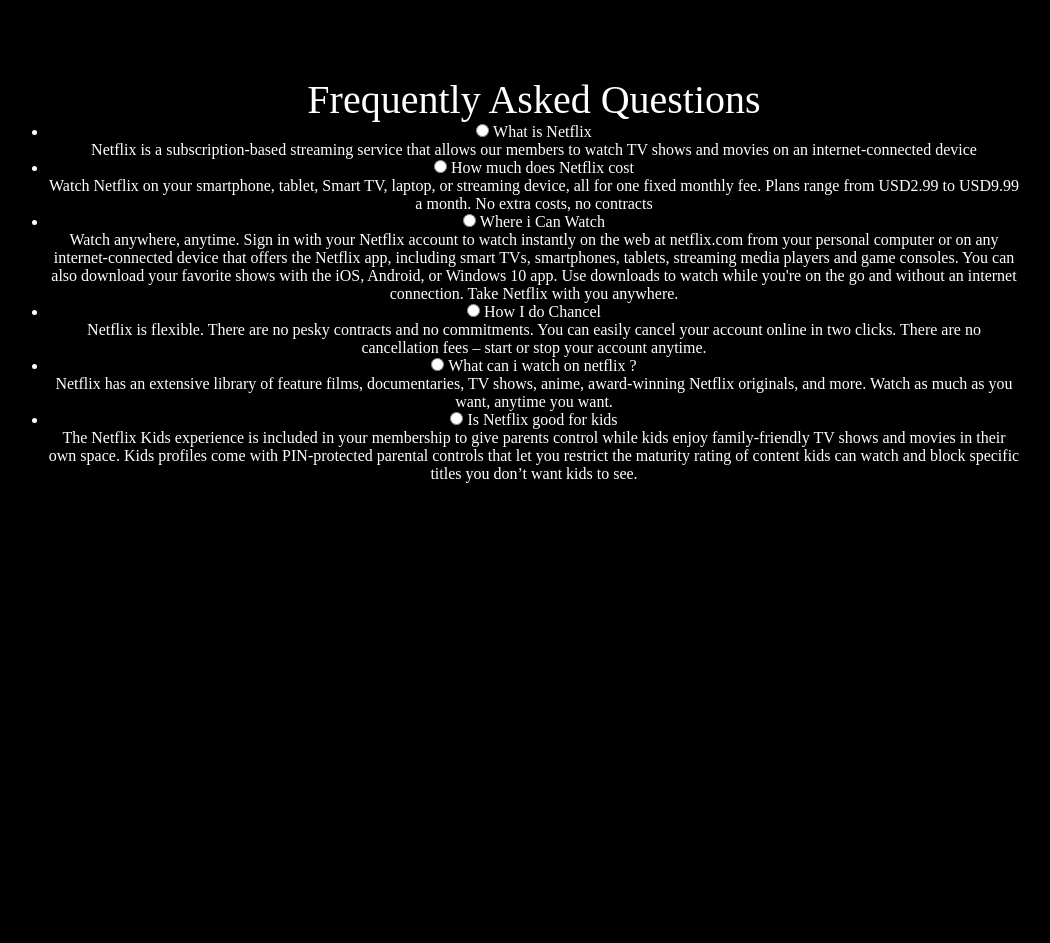
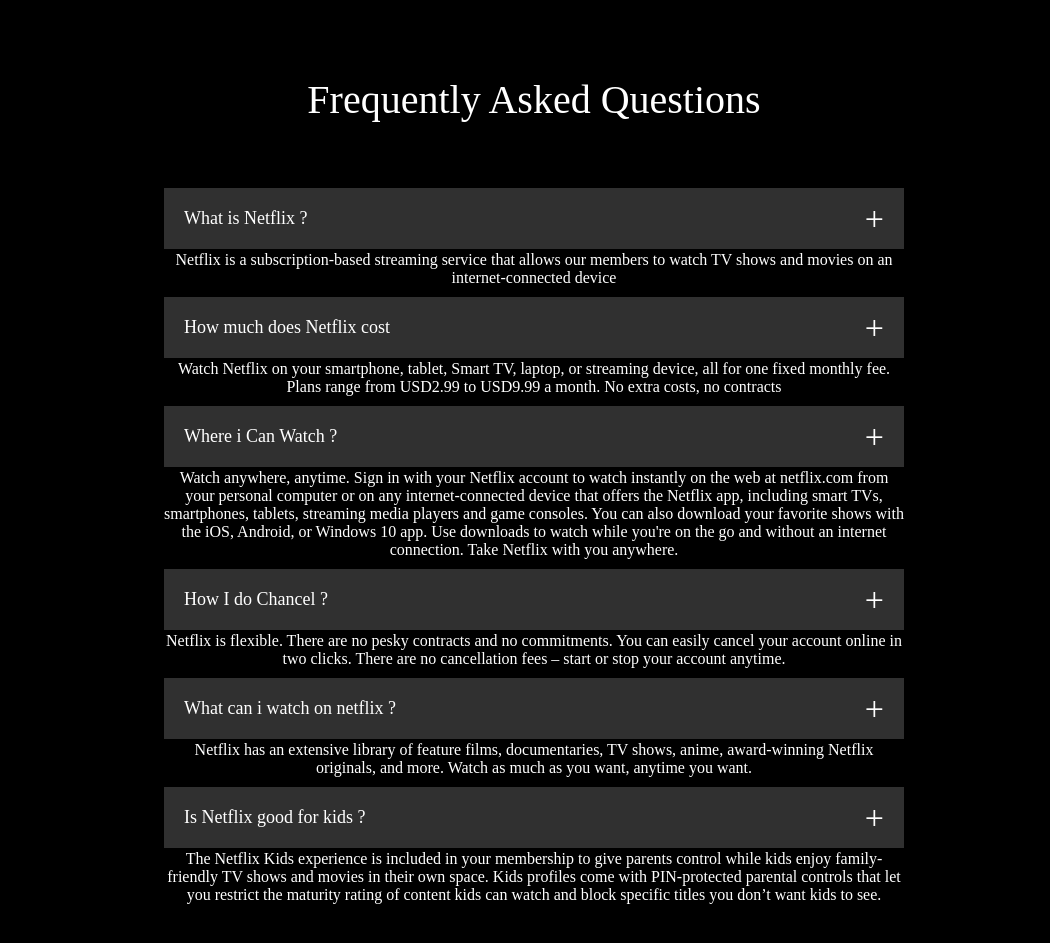
Before and after one commit to Omar-Tood/Netflix-Clone, a plain HTML site: page index.html in a window 1280 px wide. Shown: the part 3000-3943 px from the top of the page, without its empty margins (106-1156 px from the left). Before the commit the page ends 3493 px from the top, so only its background shows below. Drawn offline with Linux system fonts and the light colour scheme.

Commit message:
now applayin Styling out FAQ

```diff
--- a/index.html
+++ b/index.html
@@ -77,7 +77,7 @@
         <ul class="accordio">
             <li>
                 <input type="radio" name="accordio" id="first">
-                <label for="first">What is Netflix</label>
+                <label for="first">What is Netflix ?</label>
                 <div class="content">
                     <p>
                         Netflix is a subscription-based streaming service that allows our members to watch TV shows and movies on an internet-connected device</p>
@@ -93,7 +93,7 @@
             </li>
             <li>
                 <input type="radio" name="accordio" id="third">
-                <label for="third">Where i Can Watch</label>
+                <label for="third">Where i Can Watch ?</label>
                 <div class="content">
                     <p>
                         Watch anywhere, anytime. Sign in with your Netflix account to watch instantly on the web at netflix.com from your personal computer or on any internet-connected device that offers the Netflix app, including smart TVs, smartphones, tablets, streaming media players and game consoles.
@@ -103,7 +103,7 @@
             </li>
             <li>
                 <input type="radio" name="accordio" id="four">
-                <label for="four">How I do Chancel</label>
+                <label for="four">How I do Chancel ?</label>
                 <div class="content">
                     <p>
                         Netflix is flexible. There are no pesky contracts and no commitments. You can easily cancel your account online in two clicks. There are no cancellation fees – start or stop your account anytime.
@@ -123,7 +123,7 @@
             </li>
             <li>
                 <input type="radio" name="accordio" id="six">
-                <label for="six">Is Netflix good for kids</label>
+                <label for="six">Is Netflix good for kids ?</label>
                 <div class="content">
                     <p>
                         The Netflix Kids experience is included in your membership to give parents control while kids enjoy family-friendly TV shows and movies in their own space.
--- a/style.css
+++ b/style.css
@@ -158,3 +158,41 @@
     font-weight: 500;
     font-size: 40px;
 }
+
+.accordio{
+    margin: 60px auto;
+    width: 100%;
+    max-width: 750px;
+
+}
+
+.accordio li{
+    list-style: none;
+    width: 100%;
+    padding: 5px;
+}
+
+.accordio li label{
+    display: flex;
+    align-items: center;
+    padding: 20px;
+    font-size: 18px;
+    font-weight: 500;
+    background: #303030;
+    margin-bottom: 2px;
+    cursor: pointer;
+    position: relative;
+
+}
+
+label::after{
+    content: "+";
+    font-size: 34px;
+    position: absolute;
+    right: 20px;
+
+}
+
+input[type ="radio"]{
+    display: none;
+}
```
